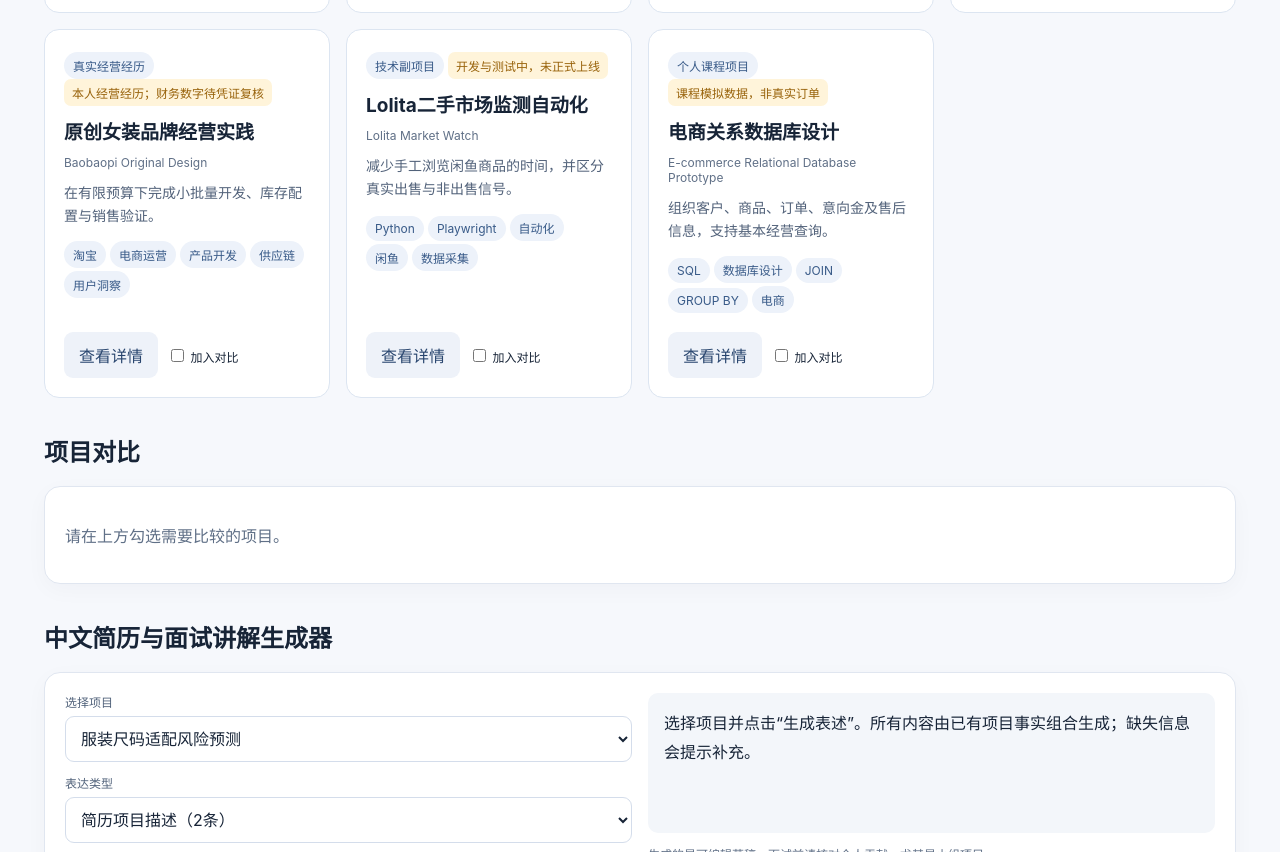
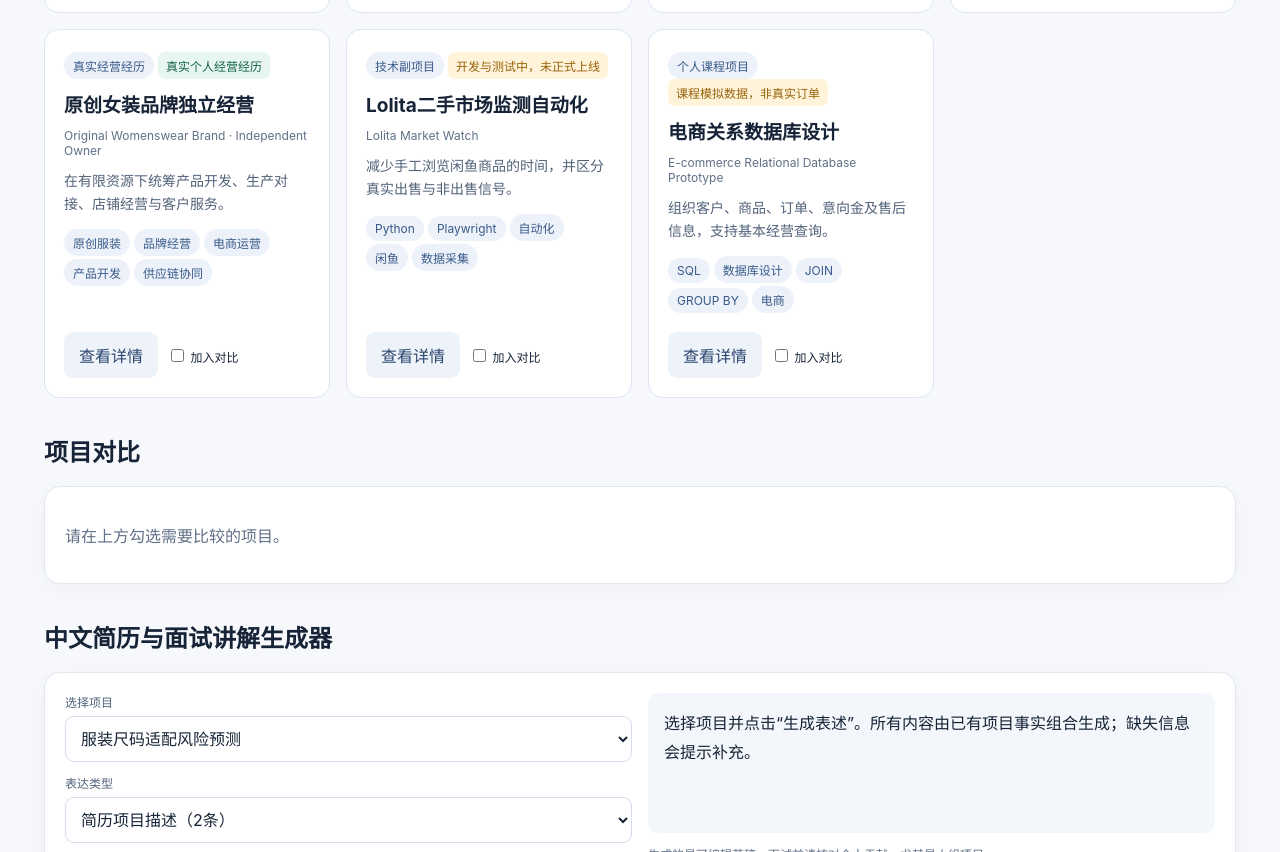
Before and after one commit to xuefeizhao2022-star/clothing-fit-prediction, a plain HTML site: page index.html in a window 1280 px wide. Shown: the part 3194-4046 px from the top of the page. Drawn offline with Linux system fonts and the light colour scheme.

Commit message:
Respect privacy: present original womenswear entrepreneurship without sales figures or evidence requests

```diff
--- a/index.html
+++ b/index.html
@@ -13,11 +13,11 @@ const base=[
 {id:"wear",title:"Garment Wear Classification",cn:"二手服装磨损程度分类",type:"个人课程项目",course:"Introduction of AI",roles:["技术型数据分析","数据分析师"],tags:["Python","分类","交叉验证","机器学习"],status:"有课程报告；代码待核查",background:"研究根据服装特征预测磨损类别的机器学习问题。",problem:"构建多类别磨损程度分类流程。",data:"此前课程记录显示16,211条有标签的服装样本；需复核最终报告。",method:"缺失值处理、独热编码、分层训练测试划分和交叉验证。",result:"模型分类评估已在课程报告中记录；作品集暂不展示未重新核对的分数。",contribution:"个人课程分析与报告。",evidence:"已提供课程报告；Notebook待确认。",links:[],next:"核对模型指标与混淆矩阵，补充代码。",verified:false},
 {id:"python",title:"Customer Behaviour Exploratory Analysis",cn:"客户行为探索性分析",type:"个人课程项目",course:"Python Programming for Data Processing",roles:["数据分析师","客户/营销分析师"],tags:["Python","Pandas","EDA","相关性分析","可视化"],status:"有课程材料；结论待提炼",background:"通过客户行为数据练习数据处理、统计描述和可视化。",problem:"探索客户特征与购买行为的关系。",data:"课程材料涉及约2,240条客户记录；需复核最终版本。",method:"Pandas清洗与汇总、分组分析、相关性热图。",result:"形成探索性图表；具体商业发现待核实。",contribution:"个人Python课程项目。",evidence:"已有课程文档；Notebook待补充。",links:[],next:"提取可展示图表并核对样本量及结论。",verified:false},
 {id:"sas",title:"Predictive Analytics with SAS Viya",cn:"SAS Viya预测分析项目",type:"小组课程项目",course:"SAS Predictive Business Analytics",roles:["数据分析师","商业分析师"],tags:["SAS Viya","预测分析","模型评估"],status:"个人分工与结果待补充",background:"SAS Viya课程团队预测分析任务。",problem:"具体业务问题待从最终报告核实。",data:"待核实。",method:"SAS Viya预测分析流程；模型细节待核实。",result:"待核实，不展示成绩。",contribution:"团队项目；个人负责部分待核实。",evidence:"课程报告/演讲资料需逐项核对。",links:[],next:"确认最终报告、模型与个人负责章节。",verified:false},
-{id:"brand",title:"Baobaopi Original Design",cn:"原创女装品牌经营实践",type:"真实经营经历",course:"Entrepreneurship",roles:["商业分析师","客户/营销分析师","数据分析师"],tags:["淘宝","电商运营","产品开发","供应链","用户洞察"],status:"本人经营经历；财务数字待凭证复核",background:"独立经营小体量原创女装品牌，协调设计、生产、淘宝销售与售后。",problem:"在有限预算下完成小批量开发、库存配置与销售验证。",data:"本人回忆约生产100件、销售额超过人民币2万元；未经订单记录独立核验。",method:"与杭州工厂沟通打样生产；观察尺码需求；采用意向金1元、全款减10元的预售引导方式。",result:"本人反馈销售过半，XS/S售出更快，经营成本已收回；具体利润待核对。",contribution:"品牌Owner，负责产品、供应链、店铺运营与售后。",evidence:"经营经历及课程展示材料；原始订单凭证待整理。",links:[],next:"补充可公开的店铺/订单截图，核对经营期间与销量。",verified:false},
+{id:"brand",title:"Original Womenswear Brand · Independent Owner",cn:"原创女装品牌独立经营",type:"真实经营经历",course:"Entrepreneurship",roles:["商业分析师","客户/营销分析师","数据分析师"],tags:["原创服装","品牌经营","电商运营","产品开发","供应链协同"],status:"真实个人经营经历",background:"独立经营原创女装品牌，负责从产品构思到销售运营的日常事务。",problem:"在有限资源下统筹产品开发、生产对接、店铺经营与客户服务。",data:"个人经营项目；为保护商业和客户隐私，不公开订单、客户信息、经营流水或供应商沟通记录。",method:"开展产品设计与选品、联系生产方沟通打样与制作、管理电商店铺上架销售和售后事务。",result:"完成原创服装产品开发与店铺运营实践，积累了产品、供应链及电商经营的实际经验；不披露未经公开核实的销量或利润。",contribution:"品牌独立经营者（Owner），负责产品、生产协同、店铺运营及客户沟通。",evidence:"真实个人创业经历；仅展示职责范围，不公开交易数据或私人聊天记录。",links:[{label:"原创女装经营经历",url:"https://github.com/xuefeizhao2022-star/clothing-fit-prediction/blob/main/projects/original-womenswear/README.md"}],next:"可在面试中介绍独立经营的工作内容与业务思考，无需公开私人经营资料。",verified:true},
 {id:"lolita",title:"Lolita Market Watch",cn:"Lolita二手市场监测自动化",type:"技术副项目",course:"Personal Project",roles:["技术型数据分析","数据分析师"],tags:["Python","Playwright","自动化","闲鱼","数据采集"],status:"开发与测试中，未正式上线",background:"针对日牌Lolita二手商品，设计关键词监测与筛选流程。",problem:"减少手工浏览闲鱼商品的时间，并区分真实出售与非出售信号。",data:"闲鱼网页搜索结果；涉及登录状态和平台限制，未公开任何私人账户信息。",method:"Python、Playwright浏览器自动化；关键词规则、页面加载等待、登录状态与验证码问题处理。",result:"已有原型与测试记录；未验证长期稳定运行，也未实现无需人工干预的正式托管。",contribution:"个人项目：定义筛选规则、测试流程并参与自动化实现与调试。",evidence:"有规则文件、测试记录和代码交接材料；尚未发布可公开仓库。",links:[],next:"清理Cookie/账号信息；完善登录失效处理、翻页、调度和结果去重。",verified:false},
 {id:"sql",title:"E-commerce Relational Database Prototype",cn:"电商关系数据库设计",type:"个人课程项目",course:"Database",roles:["数据分析师","技术型数据分析","商业分析师"],tags:["SQL","数据库设计","JOIN","GROUP BY","电商"],status:"课程模拟数据，非真实订单",background:"以原创服装电商业务为场景设计关系数据库原型。",problem:"组织客户、商品、订单、意向金及售后信息，支持基本经营查询。",data:"课程中生成的模拟客户和订单数据，不代表实际店铺交易。",method:"关系表设计；SQL JOIN、GROUP BY、子查询和视图等。",result:"完成教学用数据库结构与查询示例；不宣称实际运营效益。",contribution:"个人数据库课程设计。",evidence:"课程SQL材料待整理为可公开脚本。",links:[],next:"整理ERD、建表语句、样例查询与模拟数据声明。",verified:false}
 ];
-const storeKey="xuefei-portfolio-edits-v2";let projects=base;try{let saved=JSON.parse(localStorage.getItem(storeKey)||localStorage.getItem("xuefei-portfolio-edits-v1")||"null");if(Array.isArray(saved)&&saved.length){const refreshed=new Set(["fit","trade","financial"]);projects=base.map(p=>refreshed.has(p.id)?p:(saved.find(q=>q.id===p.id)||p));}}catch(e){}
+const storeKey="xuefei-portfolio-edits-v3";let projects=base;try{let saved=JSON.parse(localStorage.getItem(storeKey)||localStorage.getItem("xuefei-portfolio-edits-v2")||localStorage.getItem("xuefei-portfolio-edits-v1")||"null");if(Array.isArray(saved)&&saved.length){const refreshed=new Set(["fit","trade","financial","brand"]);projects=base.map(p=>refreshed.has(p.id)?p:(saved.find(q=>q.id===p.id)||p));}}catch(e){}
 const $=s=>document.querySelector(s),esc=s=>String(s??"").replace(/[&<>"']/g,c=>({"&":"&amp;","<":"&lt;",">":"&gt;",'"':"&quot;","'":"&#39;"}[c]));let selected=new Set();
 function save(){localStorage.setItem(storeKey,JSON.stringify(projects))}
 function render(){let q=$("#search").value.toLowerCase(),r=$("#role").value,t=$("#type").value;let list=projects.filter(p=>(r==="all"||p.roles.includes(r))&&(t==="all"||p.type===t)&&JSON.stringify(p).toLowerCase().includes(q));$("#total").textContent=projects.length;$("#cards").innerHTML=list.map(p=>'<article class="project"><div><span class="tag">'+esc(p.type)+'</span><span class="status '+(p.verified?'verified':'')+'">'+esc(p.status)+'</span></div><h3>'+esc(p.cn)+'</h3><div class="muted small">'+esc(p.title)+'</div><p>'+esc(p.problem)+'</p><div>'+p.tags.slice(0,5).map(x=>'<span class="tag">'+esc(x)+'</span>').join("")+'</div><div class="actions"><button class="btn secondary" data-view="'+p.id+'">查看详情</button><label class="small"><input type="checkbox" data-compare="'+p.id+'" '+(selected.has(p.id)?"checked":"")+'> 加入对比</label></div></article>').join("")||'<p>没有匹配项目。</p>';$("#writerProject").innerHTML=projects.map(p=>'<option value="'+p.id+'">'+esc(p.cn)+'</option>').join("");renderComparison()}
```
